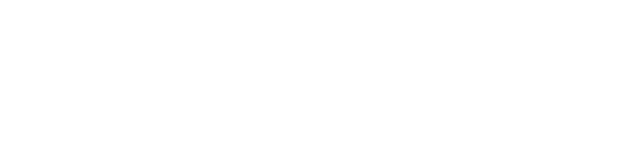
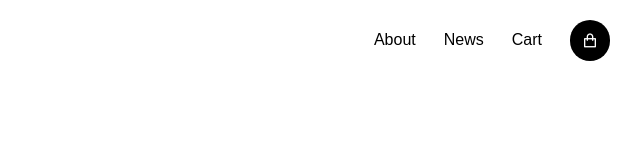
Before and after one commit to Pratik-J-08/CSS-Projects, a plain HTML site: page Shop-Jacket/index.html in a window 1280 px wide. Shown: the whole page, without its empty margins (640-1280 px from the left). Drawn offline with nearby package versions, Linux system fonts and the light colour scheme.

Commit message:
Added web-nav

```diff
--- a/Shop-Jacket/index.html
+++ b/Shop-Jacket/index.html
@@ -4,9 +4,22 @@
     <meta charset="UTF-8">
     <meta name="viewport" content="width=device-width, initial-scale=1.0">
     <title>Shop-Jacket</title>
+    <link
+    href="https://cdn.jsdelivr.net/npm/remixicon@4.5.0/fonts/remixicon.css"
+    rel="stylesheet"
+/>
     <link rel="stylesheet" href="style.css">
 </head>
 <body>
 
+    <div id="main">
+        <div id="nav">
+            <h4>About</h4>
+            <h4>News</h4>
+            <h4>Cart</h4>
+            <i class="ri-shopping-bag-line"></i>
+        </div>
+    </div>
+
 </body>
 </html>
--- a/Shop-Jacket/style.css
+++ b/Shop-Jacket/style.css
@@ -2,9 +2,43 @@
     margin: 0;
     padding: 0;
     box-sizing: border-box;
+    font-family: Arial, Helvetica, sans-serif;
 }
 
 html, body{
     height: 100%;
     width: 100%;
 }
+
+#main{
+    height: 100%;
+    width: 100%;
+}
+
+#nav{
+    height: 80px;
+    width:100%;
+    display: flex;
+    align-items: center;
+    justify-content: end;
+    gap: 28px;
+    padding: 0px 30px;
+}
+
+#nav h4{
+    font-size: 16px;
+    font-weight: 500;
+}
+
+
+.ri-shopping-bag-line{
+    color: #ffffff;
+    background-color: black;
+    padding: 12px;
+    border-radius: 100px;
+    display: flex;
+    align-items: center;
+    justify-content: center;
+    /* height: 24px;
+    width: 24px; */
+}
```
Also changed, not shown: Shop-Jacket/fonts/Gilroy-Bold.ttf (added), Shop-Jacket/fonts/Gilroy-Heavy.ttf (added), Shop-Jacket/fonts/Gilroy-Light.ttf (added), Shop-Jacket/fonts/Gilroy-Medium.ttf (added), Shop-Jacket/fonts/Gilroy-Regular.ttf (added).
